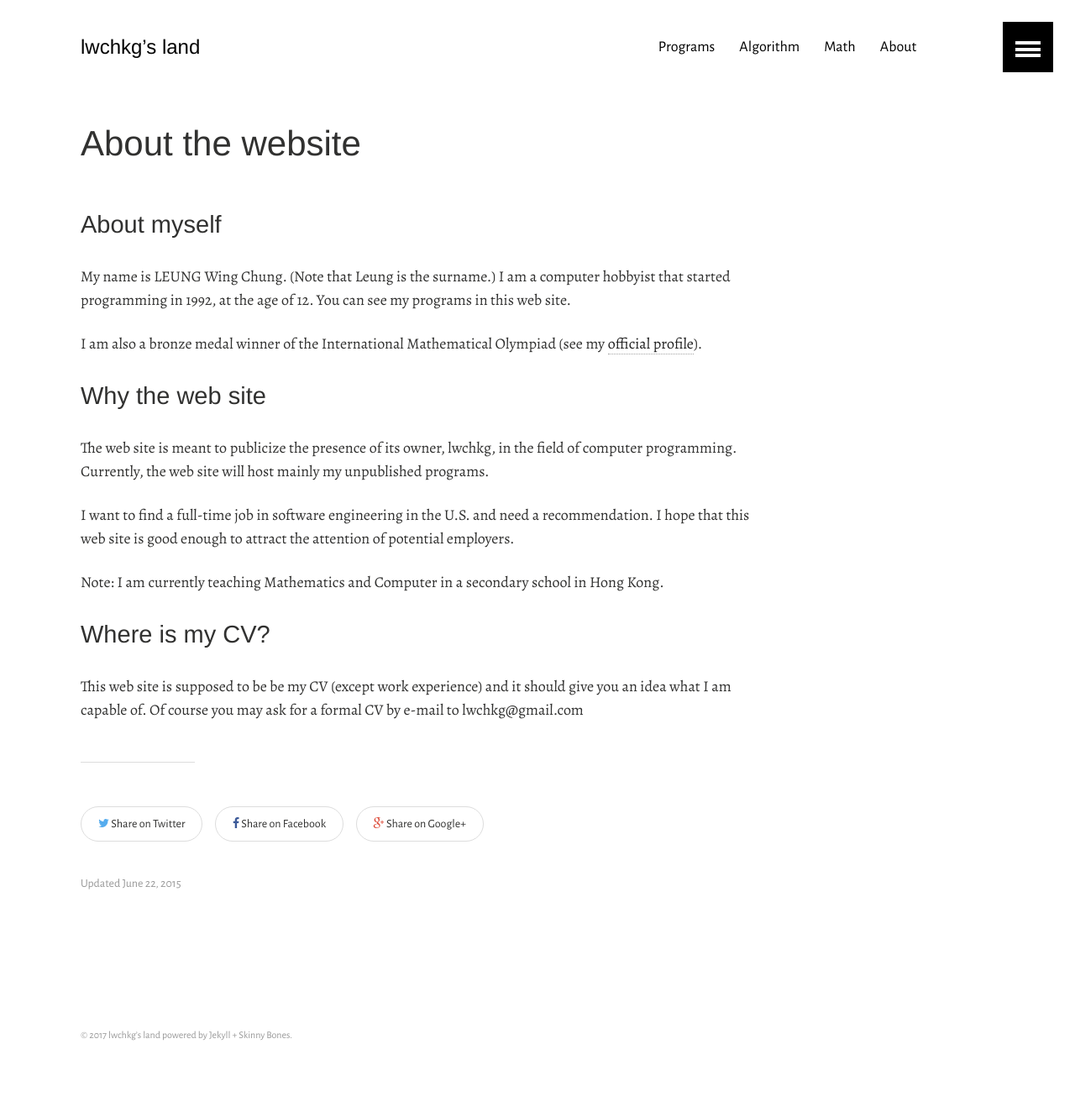
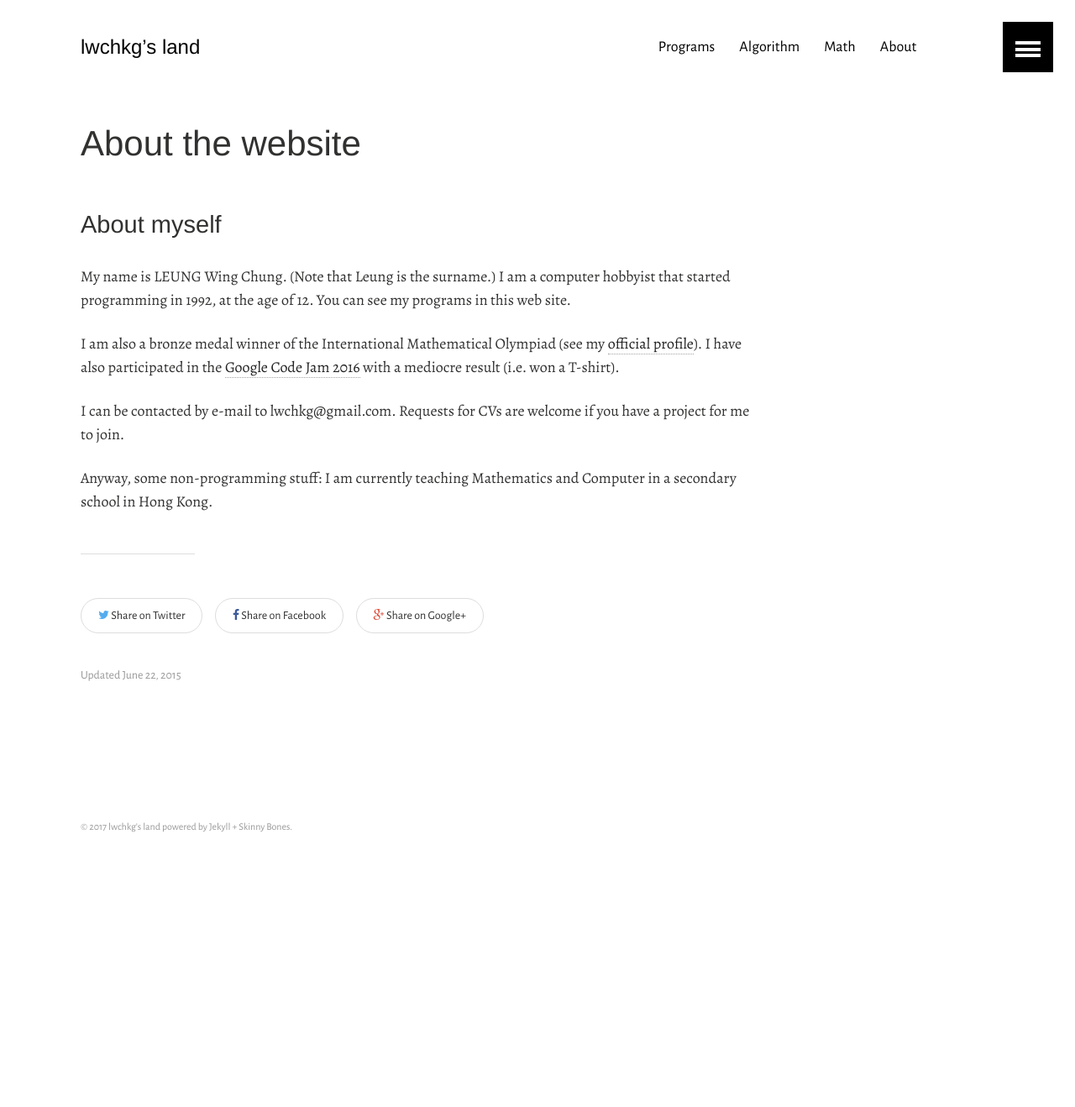
Before and after one commit to lwchkg/lwchkg.github.io, a Jekyll site: the page built from about.md, in a window 1280 px wide. Shown: the whole page at 84% size. Built offline with Jekyll 4.4.1, drawn with Linux system fonts in a browser that asks for light colours; some web fonts are replaced; after the commit the page ends 1070 px from its top, so only the background shows below that.

Commit message:
Fix and update about page.

```diff
--- a/_data/navigation.yml
+++ b/_data/navigation.yml
@@ -16,6 +16,6 @@
   image: categories/math_300.png
 
 - title: About
-  url: /about.html
+  url: /about
   excerpt: About the website and its author
   image: categories/about_300.png
--- a/about.md
+++ b/about.md
@@ -15,18 +15,8 @@ ads: false
 
 My name is LEUNG Wing Chung. (Note that Leung is the surname.) I am a computer hobbyist that started programming in 1992, at the age of 12. You can see my programs in this web site.
 
-I am also a bronze medal winner of the International Mathematical Olympiad (see my [official profile](https://www.imo-official.org/participant_r.aspx?id=4788)).
+I am also a bronze medal winner of the International Mathematical Olympiad (see my [official profile](https://www.imo-official.org/participant_r.aspx?id=4788)). I have also participated in the [Google Code Jam 2016](https://code.google.com/codejam/contest/10224486/scoreboard#sp=661) with a mediocre result (i.e. won a T-shirt).
 
+I can be contacted by e-mail to lwchkg@gmail.com. Requests for CVs are welcome if you have a project for me to join.
 
-## Why the web site
-
-The web site is meant to publicize the presence of its owner, lwchkg, in the field of computer programming. Currently, the web site will host mainly my unpublished programs.
-
-I want to find a full-time job in software engineering in the U.S. and need a recommendation. I hope that this web site is good enough to attract the attention of potential employers.
-
-Note: I am currently teaching Mathematics and Computer in a secondary school in Hong Kong.
-
-
-## Where is my CV?
-
-This web site is supposed to be be my CV (except work experience) and it should give you an idea what I am capable of. Of course you may ask for a formal CV by e-mail to lwchkg@gmail.com
+Anyway, some non-programming stuff: I am currently teaching Mathematics and Computer in a secondary school in Hong Kong.
```
Also changed, not shown: index.md (+1 -1 lines).
